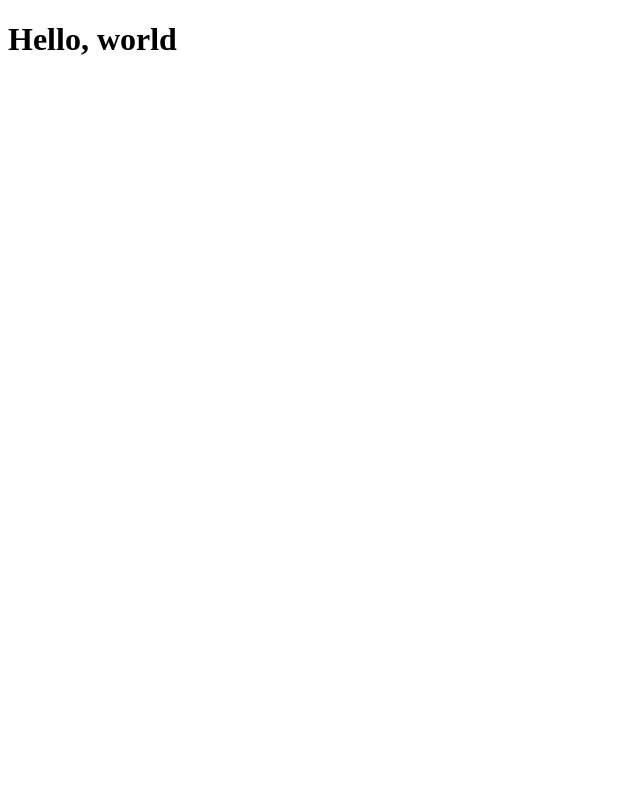
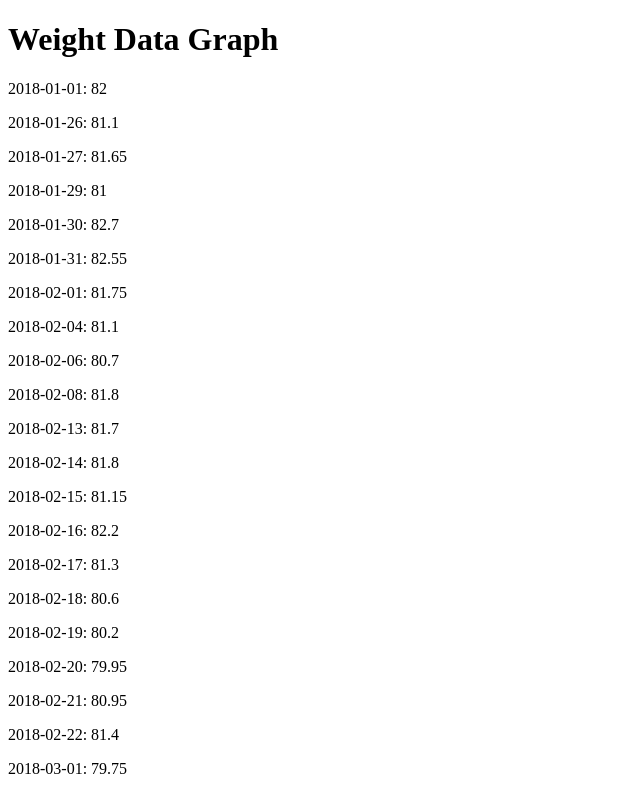
Before and after one commit to teinen/health, a Vue app: page / in a window 1280 px wide. Shown: the top 795 px of the page, without its empty margins (0-640 px from the left). Built offline with nearby package versions, Linux system fonts and the light colour scheme.

Commit message:
Add json import

```diff
--- a/src/App.vue
+++ b/src/App.vue
@@ -1,13 +1,20 @@
 <template>
-  <h1>Hello, world</h1>
+  <div>
+    <h1>Weight Data Graph</h1>
+    <div>
+      <p v-for="(value, key) in weights" :key="key">{{ key }}: {{ value }}</p>
+    </div>
+  </div>
 </template>
 
 <script>
+import jsonData from './data/weight.json'
+
 export default {
-
+  data () {
+    return {
+      weights: jsonData
+    }
+  },
 }
 </script>
-
-<style>
-
-</style>
```
